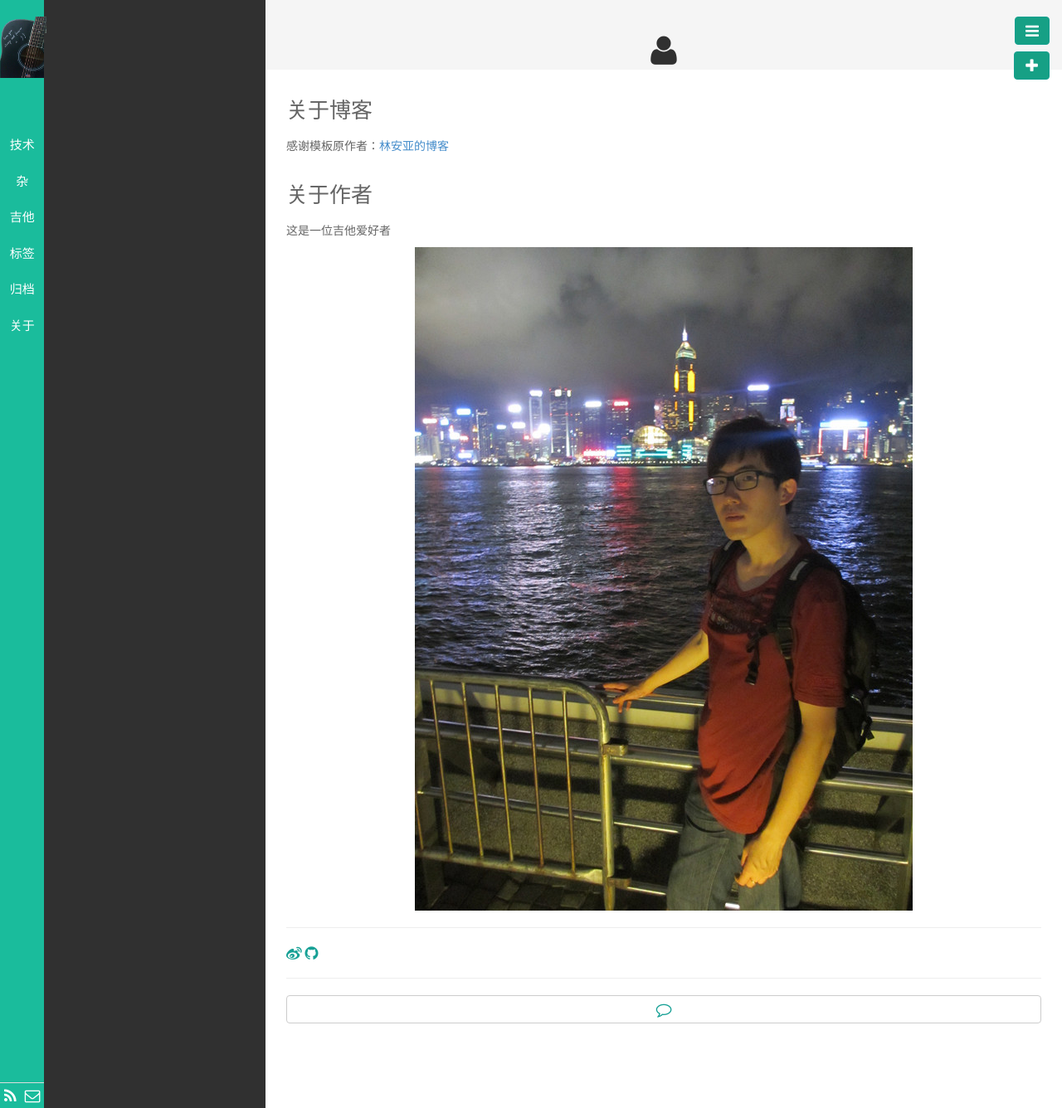
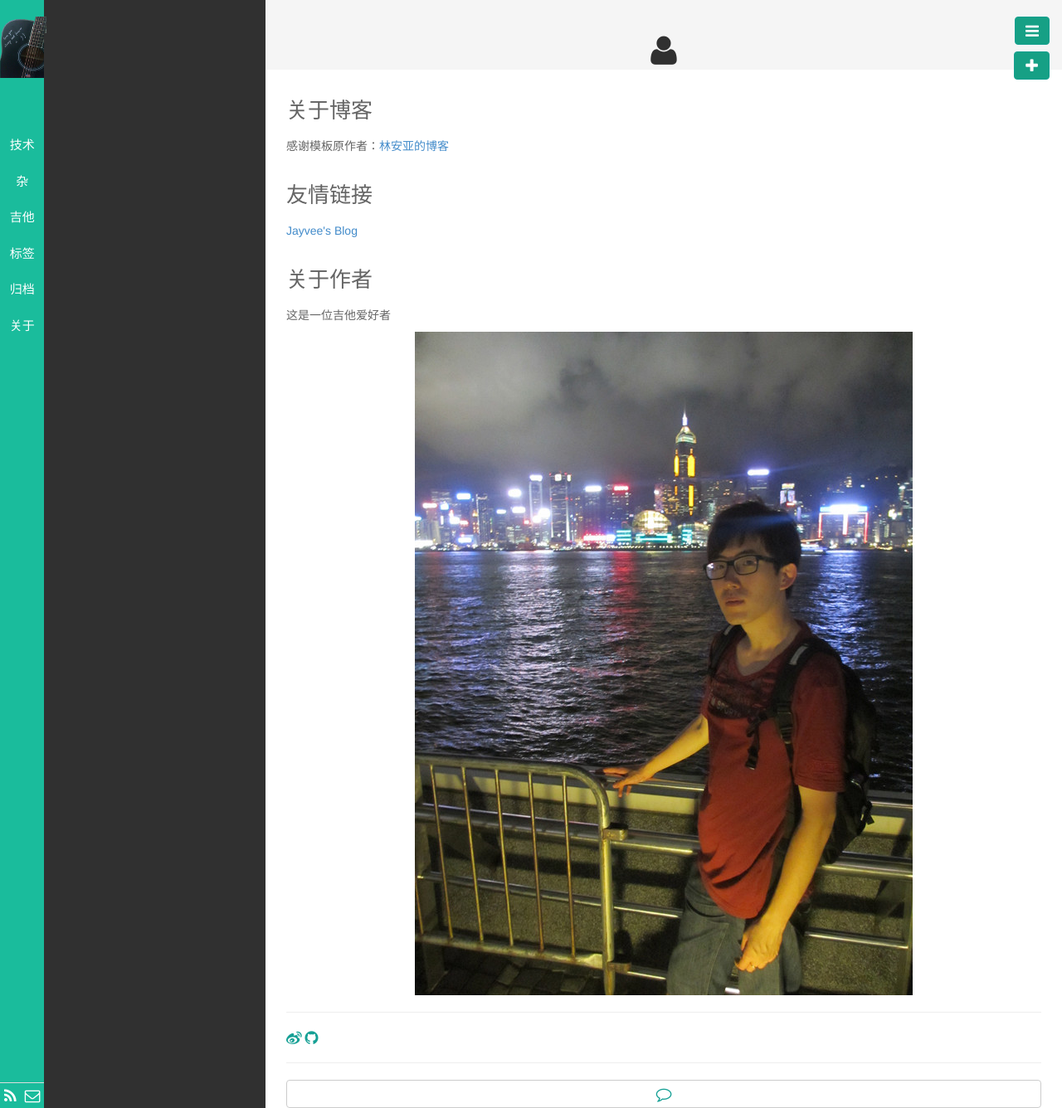
Before and after one commit to wangzi6147/wangzi6147.github.io, a Jekyll site: the page built from pages/about.html, in a window 1280 px wide. Shown: the whole page at 83% size. Built offline with Jekyll 4.4.1, drawn with Linux system fonts in a browser that asks for light colours; nearby versions of some CDN libraries; library files that are not in the unit come from our copies; Markdown is read by kramdown in place of the engine named in the settings; comment, search, counter and statistics services are not loaded.

Commit message:
index,about.

```diff
--- a/index.html
+++ b/index.html
@@ -4,7 +4,7 @@ title: <i class="fa fa-home fa-lg"></i>
 titlename: 首页
 ---
 <!--<br>-->
-<center><h3>迭代者为人	递归者为神</h3></center>
+<!--<center><h3>迭代者为人	递归者为神</h3></center>-->
 <div class="row">
   <div class="col-md-12">
     <div class="panel panel-primary">
--- a/pages/about.html
+++ b/pages/about.html
@@ -5,6 +5,8 @@ titlename: 关于
 ---
 <h3>关于博客</h3>
 <p>感谢模板原作者：<a href="http://painterlin.com/">林安亚的博客</a></p>
+<h3>友情链接</h3>
+<p><a href="http://jayveehe.github.io">Jayvee's Blog</a></p>
 <h3>关于作者</h3>
 <p>这是一位吉他爱好者</p>
 <center><img src="/public/img/me.jpg"></center>
```
